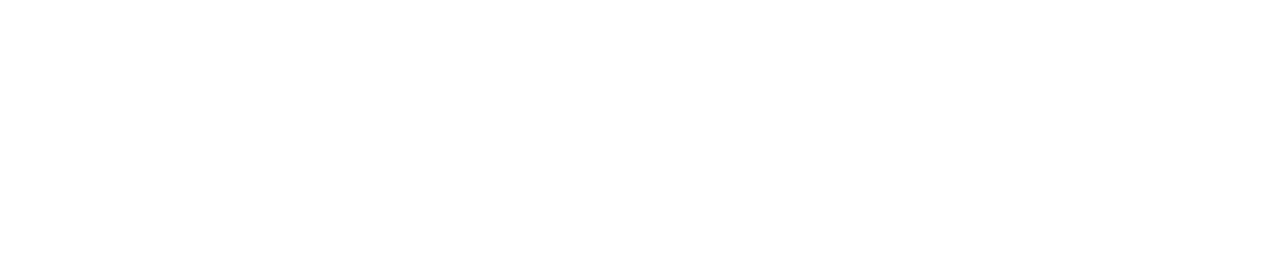
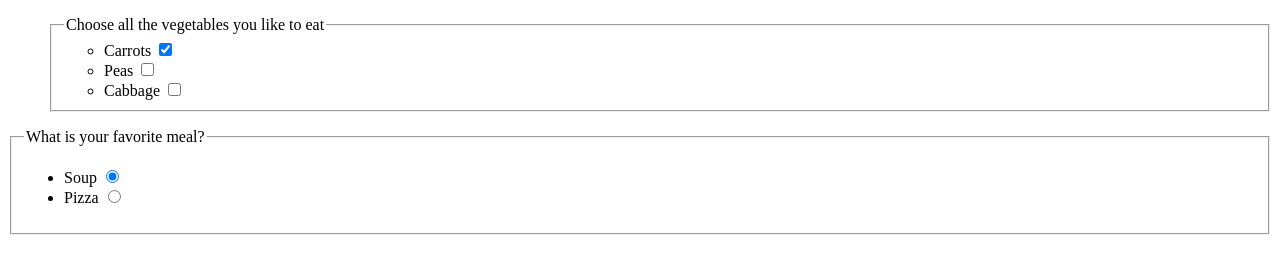
Before and after one commit to bradleydoyle24/forms-mdn, a plain HTML site: page basic-native.html in a window 1280 px wide. Drawn offline with Linux system fonts and the light colour scheme.

Commit message:
Copied radio button form

```diff
--- a/basic-native.html
+++ b/basic-native.html
@@ -7,6 +7,47 @@
   <title>Document</title>
 </head>
 <body>
+  <form action="action.url/path" method="post">
+    <ul>
+      <fieldset>
+        <legend>Choose all the vegetables you like to eat</legend>
+        <ul>
+          <li>
+            <label for="carrots">Carrots</label>
+            <input
+              type="checkbox"
+              id="carrots"
+              name="vegetable"
+              value="carrots"
+              checked />
+          </li>
+          <li>
+            <label for="peas">Peas</label>
+            <input type="checkbox" id="peas" name="vegetable" value="peas">
+          </li>
+          <li>
+            <label for="cabbage">Cabbage</label>
+            <input type="checkbox" id="cabbage" name="vegetable" value="cabbage" />
+          </li>
+        </ul>
+      </fieldset>
+    </ul>
+  </form>
 
+  <form action="action.url/path" method="post">
+    <fieldset>
+      <legend>What is your favorite meal?</legend>
+      <ul>
+        <li>
+          <label for="soup">Soup</label>
+          <input type="radio" id="soup" name="meal" value="soup" checked />
+        </li>
+        <li>
+          <label for="pizza">Pizza</label>
+          <input type="radio" id="pizza" name="meal" value="pizza" />
+        </li>
+      </ul>
+    </fieldset>
+  </form>
 </body>
 </html>
```
